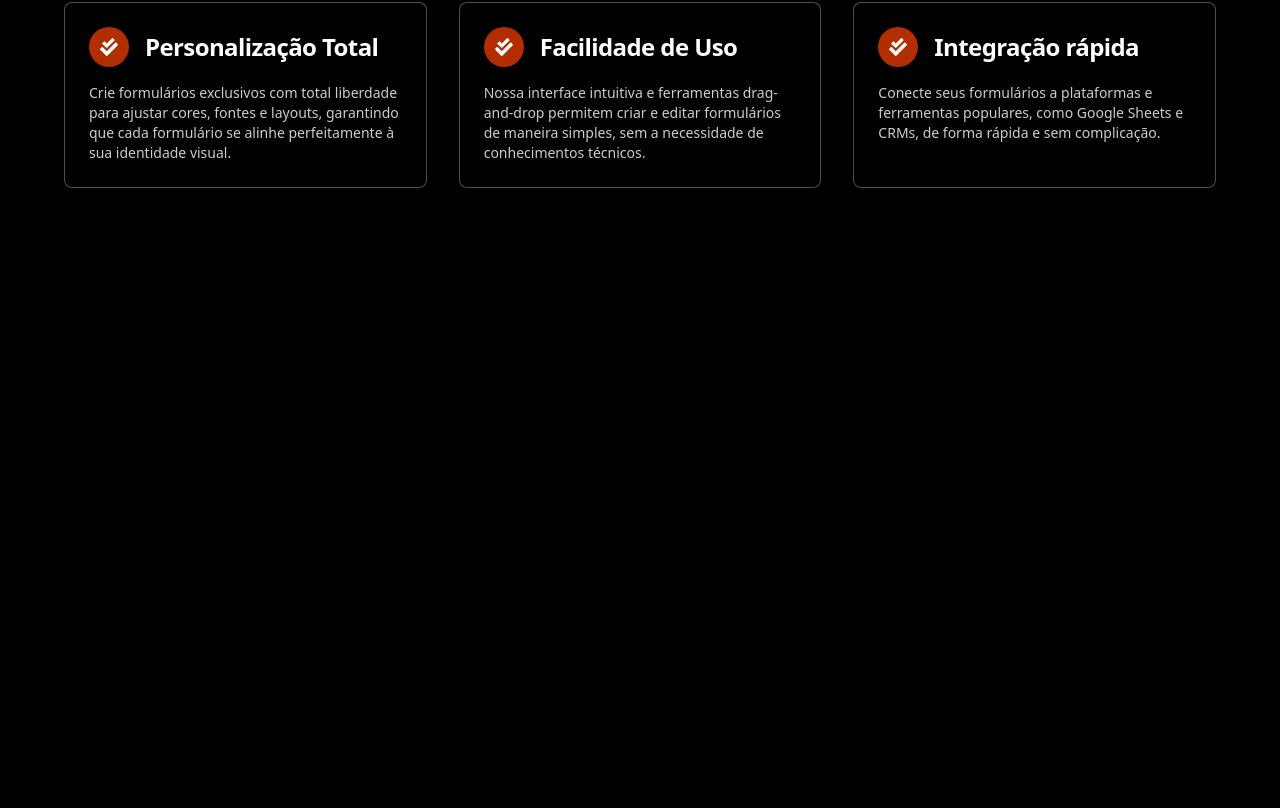
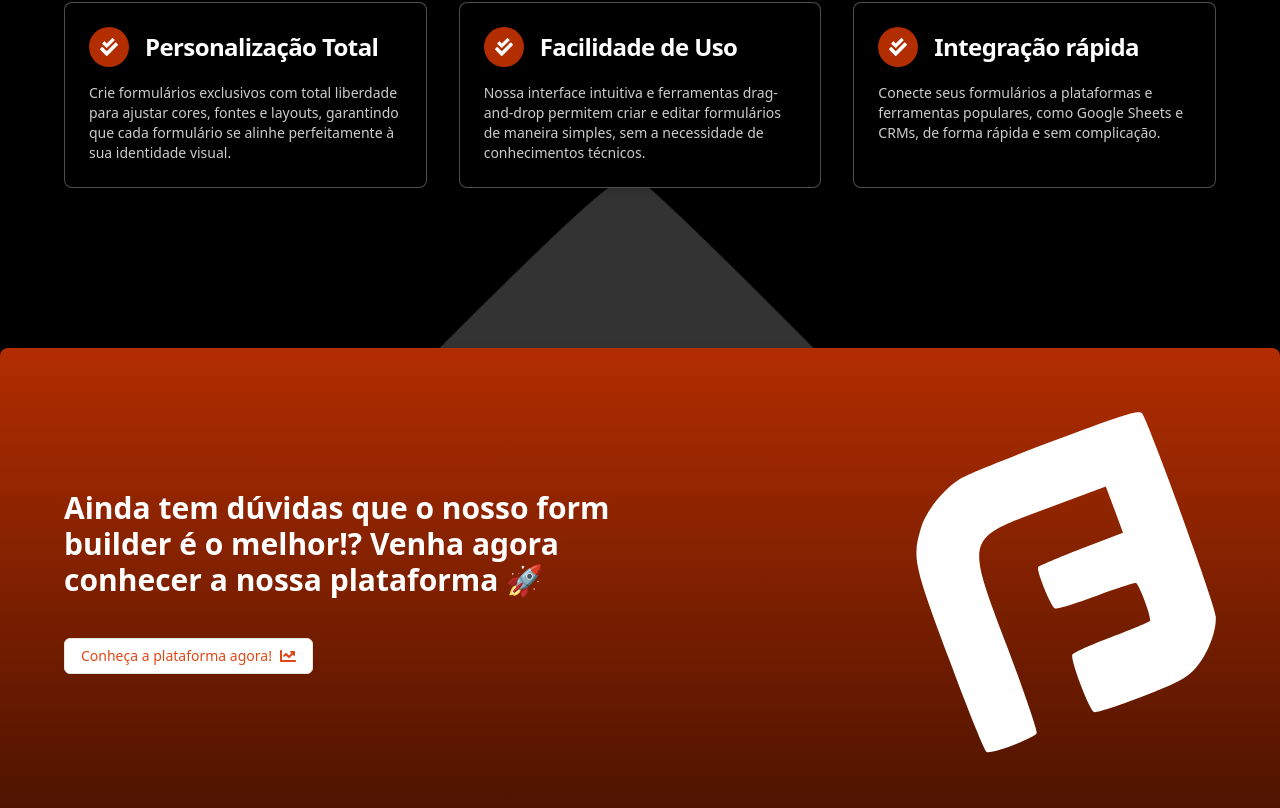
Before and after one commit to EricSouzaDosSantos/Full_Dev_Community, a Next.js app: page / in a window 1280 px wide. Shown: the part 1306-2114 px from the top of the page. Before the commit the page ends 1750 px from the top, so only its background shows below. Built offline with nearby package versions, Linux system fonts and the light colour scheme.

Commit message:
feat:Adicionando a sessão de contato para a landing page

```diff
--- a/src/app/globals.css
+++ b/src/app/globals.css
@@ -11,13 +11,17 @@
 
 ::-webkit-scrollbar-thumb {
   background-color: #E14817;
-  border-radius: 4px;
+  border-radius: 9999px;
 }
 
 
 ::-webkit-scrollbar-track {
   background: #1a1a1a;
   border-radius: 4px;
+}
+
+.bg-gradient-orange {
+  background: linear-gradient(to bottom, #B22D00, #4C1300);
 }
 
 
@@ -81,6 +85,7 @@
 @layer base {
   * {
     @apply border-border;
+
   }
   body {
     @apply bg-background text-foreground;
--- a/src/app/login/page.tsx
+++ b/src/app/login/page.tsx
@@ -12,7 +12,7 @@ export default function Login() {
                 </div>
             </div>
             <div className="flex flex-col justify-center items-center mt-24 lg:mt-0">
-                <h1 className="text-center text-2xl lg:text-4xl font-bold">Bem vindo de volta</h1>
+                <h1 className="text-white text-center text-2xl lg:text-4xl font-bold">Bem vindo de volta</h1>
                 <p className="text-gray-500 text-center lg:text-xl mt-2">Entre para começar a criar seus formulários.</p>
                 <div>
                 <Form />
--- a/src/components/FormSections/Login.tsx
+++ /dev/null
@@ -1,28 +0,0 @@
-import Image from "next/image";
-import { Form } from "./Form";
-import { Button } from "../ui/button";
-import { FaFacebook, FaGoogle } from 'react-icons/fa'
-
-export default function Login() {
-    return (
-        <section className="grid lg:grid-cols-2 ">
-            <div className="bg-[#B22B00] w-full lg:h-screen hidden lg:flex lg:justify-center lg:items-center">
-                <div className="mt-20 mb-20 lg:mb-0 lg:mt-32 flex justify-center">
-                    <Image src="/LogoWhite.svg" width={300} height={300} alt="" className="" />
-                </div>
-            </div>
-            <div className="flex flex-col justify-center items-center mt-24 lg:mt-0">
-                <h1 className="text-white text-center text-2xl lg:text-4xl font-bold">Bem vindo de volta</h1>
-                <p className="text-gray-300 text-center lg:text-xl mt-2">Entre para começar a criar seus formulários.</p>
-                <div>
-                <Form />
-                </div>
-                <p className="text-gray-300 mt-5 hidden lg:flex">Ou</p>
-                <div className="flex flex-col gap-4 mt-6">
-                <Button variant="outline"><FaGoogle size={16} className="text-orange-500"  /> Entrar usando a conta do Google</Button>
-                <Button variant="outline"><FaFacebook size={16} className="text-[#1877F2]" /> Entrar usando a conta do Facebook</Button>
-                </div>
-            </div>
-        </section>
-    )
-}
--- a/src/components/Sections_LP/Contact.tsx
+++ b/src/components/Sections_LP/Contact.tsx
@@ -1,8 +1,23 @@
+import Image from "next/image";
+import { Button } from "../ui/button";
+import { FaChartLine } from "react-icons/fa";
+
 export function Contact() {
     return (
         <section className="mt-40">
-            <div className="bg-gradient-orange p-6 lg:p-12">
-
+            <div className="bg-gradient-orange p-6 lg:p-16 rounded-lg shadow-2xl">
+                <div className="flex justify-center lg:justify-between flex-col items-center lg:flex-row">
+                <div className="flex flex-col">
+                    <h1 className="text-white font-bold text-xl lg:text-3xl max-w-[600px] mb-10">Ainda tem dúvidas que o nosso form builder é o melhor!? Venha agora conhecer a nossa plataforma 🚀 </h1>
+                    <a href="/register" className="text-[#E14817]">
+                    <Button variant="outline">Conheça a plataforma agora!<FaChartLine /></Button>
+                </a>
+                </div>
+                <Image src="/LogoContact.svg" width={300} height={300} alt="" className="hidden lg:flex" />
+                </div>
+            </div>
+            <div className="flex justify-center items-center absolute inset-0 top-[130rem] -z-10">
+                <Image src="/LogoBg.png" width={1000} height={600} alt="" />
             </div>
         </section>
     )
--- a/src/components/ui/button.tsx
+++ b/src/components/ui/button.tsx
@@ -14,7 +14,7 @@ const buttonVariants = cva(
         destructive:
           "bg-destructive text-destructive-foreground shadow-sm hover:bg-destructive/90",
         outline:
-          "border border-input bg-background shadow-sm hover:bg-accent hover:text-accent-foreground",
+          "border border-input bg-background shadow-sm hover:bg-accent transition-all duration-700 hover:animate-bounce",
         secondary:
           "bg-secondary text-secondary-foreground shadow-sm hover:bg-secondary/80",
         ghost: "hover:bg-accent hover:text-accent-foreground",
```
Also changed, not shown: public/LogoContact.svg (added), public/LogoWrite.svg (added), src/components/Sections_LP/Differences.tsx (indentation only).
